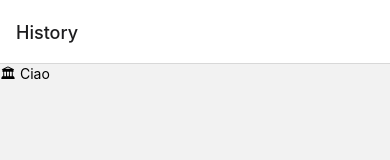
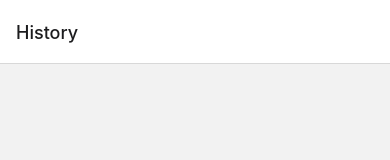
Before and after one commit to carusog/MoodTracker, a React Native app: screen /History in a window 390 px wide. Shown: the top 160 px of the page. Built offline with nearby package versions, Linux system fonts and the light colour scheme.

Commit message:
use app context in home and history

```diff
--- a/src/App.provider.tsx
+++ b/src/App.provider.tsx
@@ -1,16 +1,35 @@
-import React, { createContext, FC, useContext } from 'react';
+import React, {
+  createContext,
+  FC,
+  useCallback,
+  useContext,
+  useState,
+} from 'react';
+import { MoodOptionType, MoodOptionWithTimestamp } from './types';
+
+type HandleSelectMood = (selectedMood: MoodOptionType) => void;
 
 type AppContextType = {
-  greeting: string;
+  moodList: MoodOptionWithTimestamp[];
+  handleSelectMood: HandleSelectMood;
 };
 
-const AppContext = createContext<AppContextType>({
-  greeting: 'hello',
-});
+const AppContext = createContext<AppContextType>({} as AppContextType);
 
 export const AppProvider: FC = ({ children }) => {
+  const [moodList, setMoodList] = useState<MoodOptionWithTimestamp[]>([]);
+
+  const handleSelectMood = useCallback<(selectedMood: MoodOptionType) => void>(
+    selectedMood => {
+      setMoodList(current => {
+        return [...current, { mood: selectedMood, timestamp: Date.now() }];
+      });
+    },
+    [],
+  );
+
   return (
-    <AppContext.Provider value={{ greeting: 'Ciao' }}>
+    <AppContext.Provider value={{ moodList, handleSelectMood }}>
       {children}
     </AppContext.Provider>
   );
--- a/src/screens/History.screen.tsx
+++ b/src/screens/History.screen.tsx
@@ -1,13 +1,23 @@
 import React, { FC } from 'react';
 import { StyleSheet, Text, View } from 'react-native';
+import { MoodItemRow } from '../../components/MoodItemRow';
 import { useAppContext } from '../App.provider';
 
 export const History: FC = () => {
   const appContext = useAppContext();
 
   return (
-    <View>
-      <Text>🏛 {appContext.greeting}</Text>
+    <View style={styles.screen}>
+      {appContext.moodList.map(item => (
+        <MoodItemRow item={item} key={item.timestamp} />
+      ))}
     </View>
   );
 };
+
+const styles = StyleSheet.create({
+  screen: {
+    flex: 1,
+    padding: 8,
+  },
+});
--- a/src/screens/Home.screen.tsx
+++ b/src/screens/Home.screen.tsx
@@ -1,26 +1,14 @@
-import React, { FC, useCallback, useState } from 'react';
-import { StyleSheet, Text, View } from 'react-native';
+import React, { FC } from 'react';
+import { StyleSheet, View } from 'react-native';
 import { MoodPicker } from '../../components/MoodPicker';
-import { MoodOptionType, MoodOptionWithTimestamp } from '../types';
-import { format } from 'date-fns';
-import { MoodItemRow } from '../../components/MoodItemRow';
+import { useAppContext } from '../App.provider';
 
 export const Home: FC = () => {
-  const [moodList, setMoodList] = useState<MoodOptionWithTimestamp[]>([]);
-  const handleSelectMood = useCallback((selectedMood: MoodOptionType) => {
-    setMoodList(current => {
-      return [...current, { mood: selectedMood, timestamp: Date.now() }];
-    });
-  }, []);
+  const appContext = useAppContext();
 
   return (
     <View style={styles.screen}>
-      <MoodPicker handleSelectMood={handleSelectMood} />
-      <View>
-        {moodList.map(item => (
-          <MoodItemRow item={item} key={item.timestamp} />
-        ))}
-      </View>
+      <MoodPicker handleSelectMood={appContext.handleSelectMood} />
     </View>
   );
 };
```
